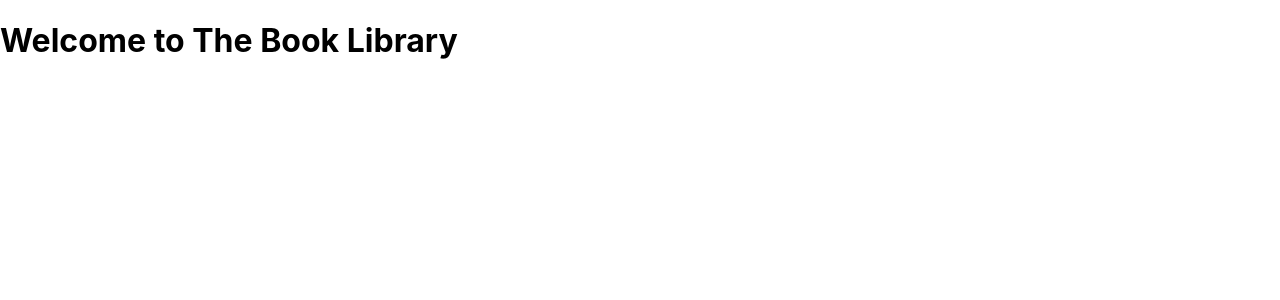
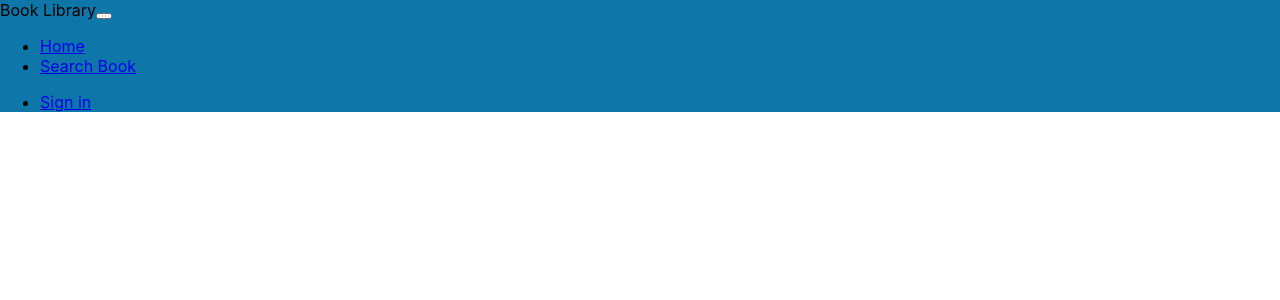
Before and after one commit to Trung-Hieu-Dev/fullstack-react-and-springboot, a React (Create React App) app in the folder frontend/react-library/: page / in a window 1280 px wide. Shown: the top 300 px of the page. Built offline with nearby package versions, Linux system fonts and the light colour scheme; the HTML template or start-up script is replaced by a standard one.

Commit message:
Front-End: Home Page - Create Navbar Component

```diff
--- a/frontend/react-library/src/App.tsx
+++ b/frontend/react-library/src/App.tsx
@@ -1,12 +1,11 @@
-import React from 'react';
-import './App.css';
+import React from "react";
+
+import "./App.css";
+
+import Navbar from "./layouts/NavbarAndFooter/Navbar";
 
 function App() {
-  return (
-    <div className="App">
-      <h1>Welcome to The Book Library</h1>
-    </div>
-  );
+  return <Navbar />;
 }
 
 export default App;
--- /dev/null
+++ b/frontend/react-library/src/layouts/NavbarAndFooter/Navbar.tsx
@@ -0,0 +1,43 @@
+const Navbar = () => {
+  return (
+    <div className="navbar navbar-expand-lg navbar-dark main-color py-3">
+      <div className="container-fluid">
+        <span className="navbar-brand">Book Library</span>
+        <button
+          className="navbar-toggler"
+          type="button"
+          data-bs-toggle="collapse"
+          data-bs-target="#navbarNavDropdown"
+          aria-controls="navbarNavDropdown"
+          aria-expanded="false"
+          aria-label="Toggle Navigation"
+        >
+          <span className="navbar-toggler-icon"></span>
+        </button>
+        <div className="collapse navbar-collapse" id="navbarNavDropdown">
+          <ul className="navbar-nav">
+            <li className="nav-item">
+              <a className="nav-link" href="#">
+                Home
+              </a>
+            </li>
+            <li className="nav-item">
+              <a className="nav-link" href="#">
+                Search Book
+              </a>
+            </li>
+          </ul>
+          <ul className="navbar-nav ms-auto">
+            <li className="nav-item m-1">
+              <a type="button" href="#" className="btn btn-outline-light">
+                Sign in
+              </a>
+            </li>
+          </ul>
+        </div>
+      </div>
+    </div>
+  );
+};
+
+export default Navbar;
```
